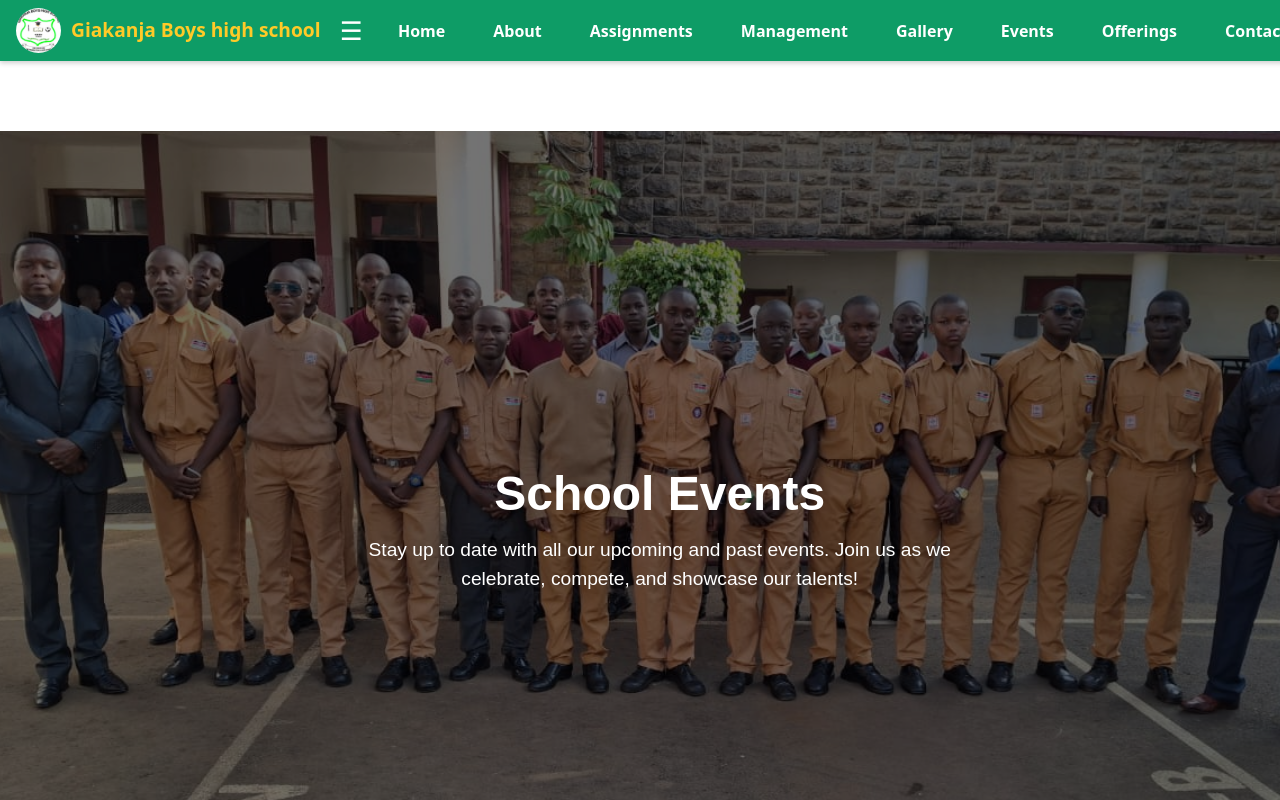
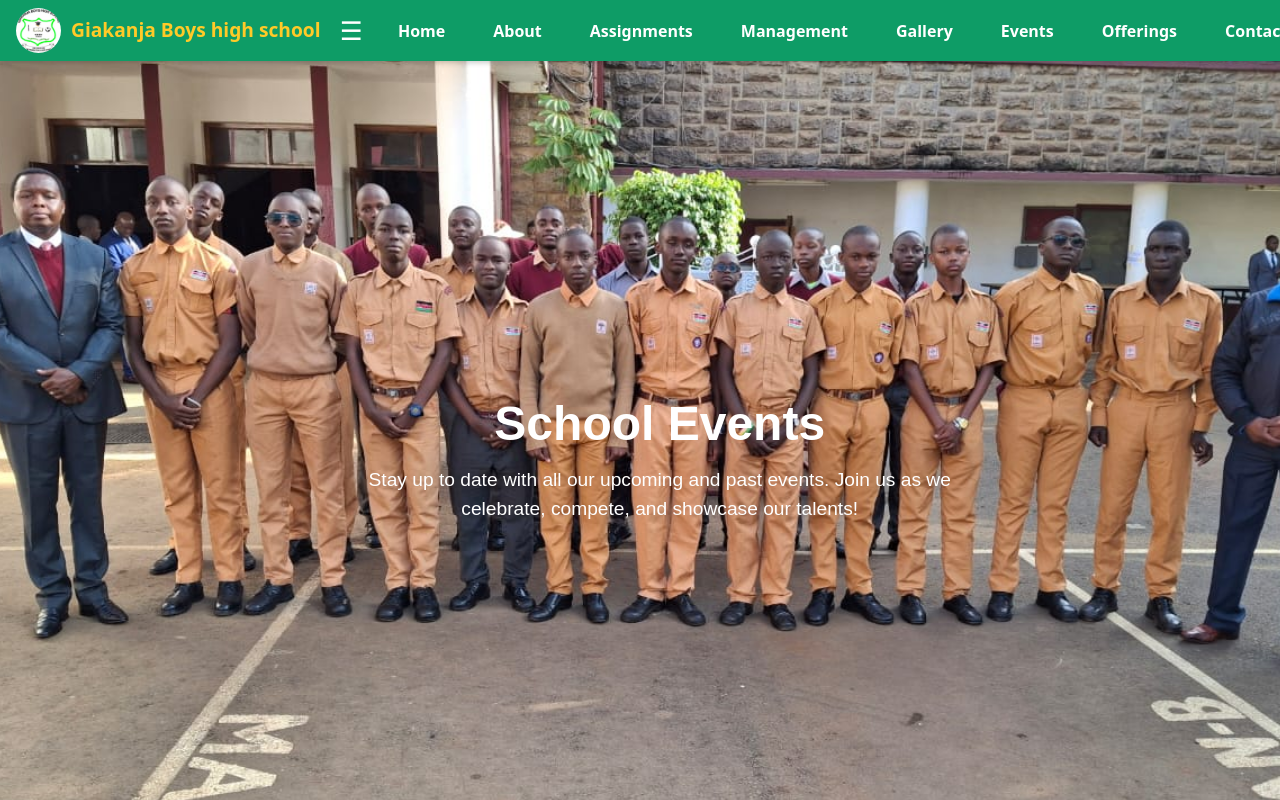
Before and after one commit to fredmallin/giakanja-boys-website, a React (Vite) app: page /events in a window 1280 px wide. Shown: the top 800 px of the page. Built offline with nearby package versions, Linux system fonts and the light colour scheme.

Commit message:
initialize my project

```diff
--- a/src/App.css
+++ b/src/App.css
@@ -136,18 +136,6 @@ body {
   color: white;
   transition: background-image 1s ease-in-out;
   z-index: 0;
-}
-
-.hero-section::before {
-  content: "";
-  position: absolute;
-  inset: 0;
-  background: linear-gradient(
-    to bottom,
-    rgba(0, 0, 0, 0.45),
-    rgba(0, 0, 0, 0.25)
-  );
-  z-index: 1;
 }
 
 /* Hero content */
@@ -1126,18 +1114,6 @@ body {
   z-index: 0;
 }
 
-/* Dark overlay */
-.hero.management-hero::before {
-  content: "";
-  position: absolute;
-  top: 0;
-  left: 0;
-  width: 100%;
-  height: 100%;
-  background: rgba(0, 0, 0, 0.55); /* same as Events Hero */
-  z-index: 1;
-}
-
 /* Hero content above overlay */
 .hero-management-content {
   position: relative;
@@ -1340,16 +1316,6 @@ body {
   overflow: hidden; /* make sure overlay fits inside */
 }
 
-/* Dark overlay */
-.events-hero::before {
-  content: "";
-  position: absolute;
-  top: 0; left: 0;
-  width: 100%;
-  height: 100%;
-  background: rgba(0,0,0,0.55); /* semi-transparent black */
-  z-index: 1;
-}
 
 /* Hero content on top of overlay */
 .events-hero .hero-content {
@@ -1664,12 +1630,6 @@ main {
   margin-top: 0;
 }
 
-.main-content {
-  flex: 1;
-  margin: 0;
-  padding-top: 70px;
-}
-
 .main-content.home {
   padding-top: 0;
 }
```
